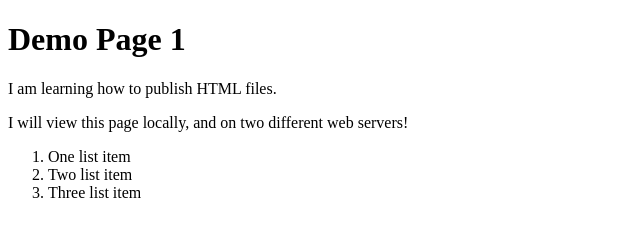
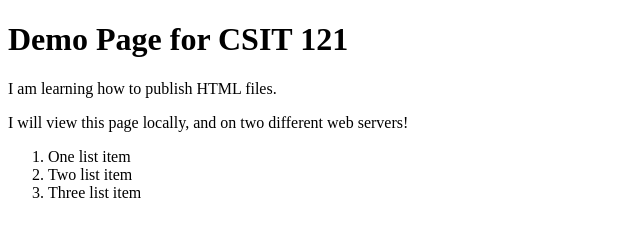
Before and after one commit to profabrown/csit12111, a plain HTML site: page practice/demo.html in a window 1280 px wide. Shown: the whole page, without its empty margins (0-640 px from the left). Drawn offline with Linux system fonts and the light colour scheme.

Commit message:
Add files via upload

```diff
--- a/practice/demo.html
+++ b/practice/demo.html
@@ -8,7 +8,7 @@
 </head>
 
 <body>
-    <h1>Demo Page 1</h1>
+    <h1>Demo Page for CSIT 121</h1>
     <p>I am learning how to publish HTML files. </p>
     <p>I will view this page locally, and on two different web servers!</p>
     <ol>
```
